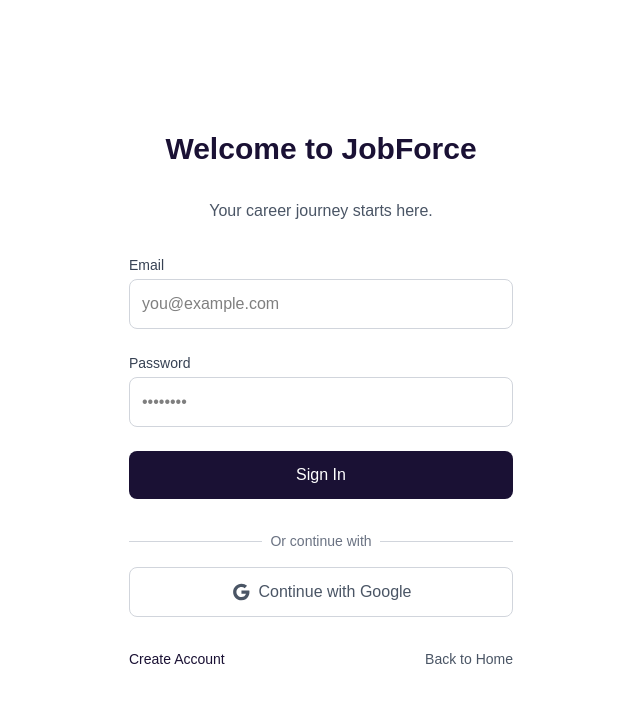
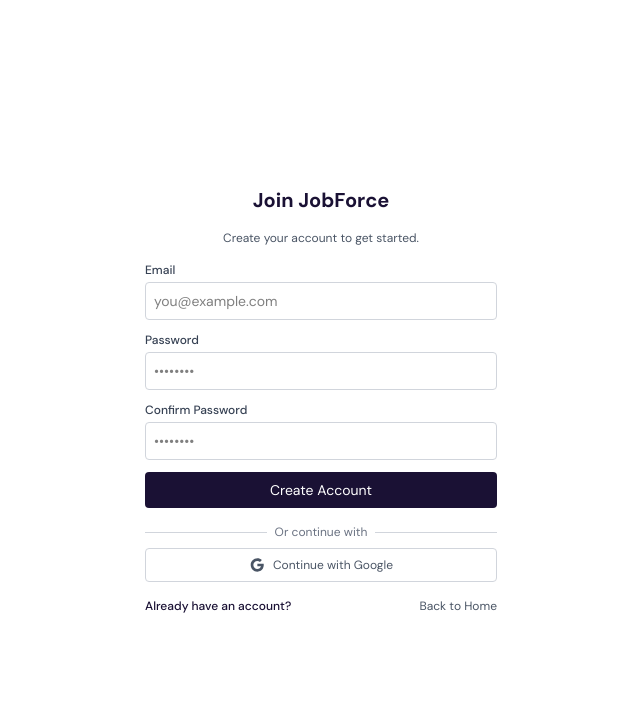
Before and after one commit to Shaamiilll/Jobsforce, a React (Vite) app in the folder frontend/: page /register in a window 1280 px wide. Shown: the top 702 px of the page, without its empty margins (319-959 px from the left). Built offline with nearby package versions, Linux system fonts and the light colour scheme; no server answers.

Commit message:
UPDATE:Completed the login and register page

```diff
--- a/frontend/package.json
+++ b/frontend/package.json
@@ -12,6 +12,7 @@
   "dependencies": {
     "@tailwindcss/vite": "^4.0.15",
     "axios": "^1.8.4",
+    "lucide-react": "^0.483.0",
     "react": "^19.0.0",
     "react-dom": "^19.0.0",
     "react-hot-toast": "^2.5.2",
--- a/frontend/src/App.tsx
+++ b/frontend/src/App.tsx
@@ -1,10 +1,10 @@
 import { BrowserRouter as Router, Routes, Route, Navigate } from 'react-router-dom';
 import { lazy, Suspense } from 'react';
-
-
+import { Toaster } from 'react-hot-toast';
 
 const Loginpage = lazy(() => import('./pages/Loginpage'));
 const RegisterPage = lazy(() => import('./pages/RegisterPage'));
+const HomePage = lazy(() => import('./pages/HomeScreen'));
 
 const App = () => (
   <Router>
@@ -15,12 +15,12 @@
 
         {/* Lazy loaded login page */}
         <Route path="/login" element={<Loginpage />} />
-        <Route path="/register" element={<Loginpage />} />
+        <Route path="/register" element={<RegisterPage />} />
+        <Route path="/home" element={<HomePage />} />
 
-        {/* Simple Home Page */}
-        <Route path="/home" element={<h1 className="text-3xl font-bold underline">Home Page</h1>} />
       </Routes>
     </Suspense>
+    <Toaster />
   </Router>
 );
 
--- a/frontend/src/index.css
+++ b/frontend/src/index.css
@@ -1,5 +1,5 @@
+@import url("https://fonts.googleapis.com/css2?family=DM+Sans:wght@400;500;700&display=swap");
 @import "tailwindcss";
-@import url("https://fonts.googleapis.com/css2?family=DM+Sans:wght@400;500;700&display=swap");
 
 * {
   font-family: "DM Sans", sans-serif;
--- /dev/null
+++ b/frontend/src/pages/HomeScreen.tsx
@@ -0,0 +1,11 @@
+
+
+const HomeScreen = () => {
+  return (
+    <div>
+      Home page
+    </div>
+  )
+}
+
+export default HomeScreen
--- a/frontend/src/pages/Loginpage.tsx
+++ b/frontend/src/pages/Loginpage.tsx
@@ -1,5 +1,5 @@
 import axios from 'axios';
-import React, { useState } from 'react';
+import { useState } from 'react';
 import toast from 'react-hot-toast';
 import { useNavigate } from 'react-router-dom';
 
@@ -10,7 +10,7 @@
     const [loading, setLoading] = useState(false);
     const HOST = import.meta.env.VITE_HOST_URL;
 
-
+    // Login Handle
     const handleLogin = async (e: React.FormEvent<HTMLFormElement>) => {
         e.preventDefault();
         setLoading(true);
@@ -19,54 +19,66 @@
             const response = await axios.post(`${HOST}/api/auth/login`, {
                 email,
                 password,
-                is_customer: true,
             });
 
-            localStorage.setItem('token', response.data.token);
-            toast.success('Login successful!');
-            navigate('/dashboard');
-        } catch (err: unknown) {
+            if (response.status == 200) {
+                localStorage.setItem('token', response.data.token);
+                toast.success('Login successful!');
+                navigate('/home');
+            } else {
+                console.log(response.data);
+                toast.error(response.data.message)
+            }
+        } catch (err) {
+            console.error('Login Error:', err);
             if (axios.isAxiosError(err)) {
-                const errorMsg = err.response?.data?.message || 'Login failed. Please check your credentials.';
-                toast.error(errorMsg);
+                if (!err.response) {
+                    toast.error('Network error. Please check your internet connection.');
+                } else {
+                    // Server responded with an error
+                    const errorMsg = err.response.data?.message || 'Login failed. Please check your credentials.';
+                    toast.error(errorMsg);
+                }
             } else {
-                toast.error('An unexpected error occurred.');
+                // Non-Axios related error (unexpected error)
+                toast.error('An unexpected error occurred. Please try again.');
             }
+        } finally {
+            setLoading(false);
         }
-    }
-
+    };
 
     return (
-        <div className="min-h-screen bg-white flex items-center justify-center px-4">
-            <div className="w-full max-w-md p-8 space-y-8 bg-white rounded-lg ">
-                <h1 className="text-3xl font-semibold text-center text-[#1a1134]">Welcome to JobForce</h1>
-                <p className="text-center text-gray-600">Your career journey starts here.</p>
+        <div className="min-h-screen bg-white flex items-center justify-center px-2">
+            <div className="w-full max-w-sm p-4 space-y-4 bg-white rounded-lg ">
+                <h1 className="text-xl font-semibold text-center text-[#1a1134]">Welcome to JobForce</h1>
+                <p className="text-center text-gray-600 text-xs">Your career journey starts here.</p>
 
-                <form className="space-y-6" onSubmit={handleLogin}>
+                <form className="space-y-3" onSubmit={handleLogin}>
                     {/* Email */}
                     <div>
-                        <label htmlFor="email" className="block text-sm font-medium text-gray-700">Email</label>
+                        <label htmlFor="email" className="block text-xs font-medium text-gray-700">Email</label>
                         <input
                             id="email"
                             type="email"
                             required
                             value={email}
                             onChange={(e) => setEmail(e.target.value)}
-                            className="w-full mt-1 p-3 border border-gray-300 rounded-lg focus:ring-[#1a1134] focus:border-[#1a1134]"
+                            className="w-full mt-1 p-2 text-sm border border-gray-300 rounded focus:ring-[#1a1134] focus:border-[#1a1134]"
                             placeholder="you@example.com"
                         />
                     </div>
 
                     {/* Password */}
                     <div>
-                        <label htmlFor="password" className="block text-sm font-medium text-gray-700">Password</label>
+                        <label htmlFor="password" className="block text-xs font-medium text-gray-700">Password</label>
                         <input
                             id="password"
                             type="password"
                             required
                             value={password}
                             onChange={(e) => setPassword(e.target.value)}
-                            className="w-full mt-1 p-3 border border-gray-300 rounded-lg focus:ring-[#1a1134] focus:border-[#1a1134]"
+                            className="w-full mt-1 p-2 text-sm border border-gray-300 rounded focus:ring-[#1a1134] focus:border-[#1a1134]"
                             placeholder="••••••••"
                         />
                     </div>
@@ -75,35 +87,34 @@
                     <button
                         type="submit"
                         disabled={loading}
-                        className={`w-full py-3 text-white rounded-lg transition ${loading ? 'bg-gray-400 cursor-not-allowed' : 'bg-[#1a1134] hover:bg-[#2a1f44]'
-                            }`}
+                        className={`w-full py-2 text-sm text-white rounded transition ${loading ? 'bg-gray-400 cursor-not-allowed' : 'bg-[#1a1134] hover:bg-[#2a1f44]'}`}
                     >
                         {loading ? 'Signing in...' : 'Sign In'}
                     </button>
                 </form>
 
                 {/* Divider */}
-                <div className="relative my-4">
+                <div className="relative my-2">
                     <div className="absolute inset-0 flex items-center">
                         <div className="w-full border-t border-gray-300"></div>
                     </div>
-                    <div className="relative flex justify-center text-sm">
+                    <div className="relative flex justify-center text-xs">
                         <span className="bg-white px-2 text-gray-500">Or continue with</span>
                     </div>
                 </div>
 
                 {/* Social Logins */}
                 <button
-                    className="w-full flex items-center justify-center py-3 text-gray-600 border border-gray-300 rounded-lg hover:bg-gray-50"
+                    className="w-full flex items-center justify-center py-2 text-xs text-gray-600 border border-gray-300 rounded hover:bg-gray-50"
                 >
-                    <svg className="w-5 h-5" viewBox="0 0 24 24" fill="currentColor">
+                    <svg className="w-4 h-4" viewBox="0 0 24 24" fill="currentColor">
                         <path d="M12.545,10.239v3.821h5.445c-0.712,2.315-2.647,3.972-5.445,3.972c-3.332,0-6.033-2.701-6.033-6.032 s2.701-6.032,6.033-6.032c1.498,0,2.866,0.549,3.921,1.453l2.814-2.814C17.503,2.988,15.139,2,12.545,2 C7.021,2,2.543,6.477,2.543,12s4.478,10,10.002,10c8.396,0,10.249-7.85,9.426-11.748L12.545,10.239z" />
                     </svg>
                     <span className="ml-2">Continue with Google</span>
                 </button>
 
                 {/* Links */}
-                <div className="flex justify-between text-sm">
+                <div className="flex justify-between text-xs">
                     <button
                         className="text-[#1a1134] font-medium hover:underline"
                         onClick={() => navigate('/register')}
--- a/frontend/src/pages/RegisterPage.tsx
+++ b/frontend/src/pages/RegisterPage.tsx
@@ -1,11 +1,151 @@
-import React from 'react'
+import axios from 'axios';
+import { useState } from 'react';
+import toast from 'react-hot-toast';
+import { useNavigate } from 'react-router-dom';
 
 const RegisterPage = () => {
-  return (
-    <div>
+    const navigate = useNavigate();
+    const [formData, setFormData] = useState({
+        email: '',
+        password: '',
+        confirmPassword: ''
+    });
+    const [loading, setLoading] = useState(false);
+    const HOST = import.meta.env.VITE_HOST_URL; // host url from env
 
-    </div>
-  )
-}
+    const handleChange = (e: React.ChangeEvent<HTMLInputElement>) => {
+        setFormData({
+            ...formData,
+            [e.target.id]: e.target.value
+        });
+    };
 
-export default RegisterPage
+    // handle the register logic
+    const handleRegister = async (e: React.FormEvent<HTMLFormElement>) => {
+        e.preventDefault();
+        // Validate passwords match
+        if (formData.password !== formData.confirmPassword) {
+            toast.error('Passwords do not match');
+            return;
+        }
+        setLoading(true);
+        try {
+            const response = await axios.post(`${HOST}/api/auth/register`, {
+                email: formData.email,
+                password: formData.password,
+            });
+            localStorage.setItem('token', response.data.token);
+            toast.success('Registration successful!');
+            navigate('/dashboard');
+        } catch (err) {
+            if (axios.isAxiosError(err)) {
+                const errorMsg = err.response?.data?.message || 'Registration failed. Please try again.';
+                toast.error(errorMsg);
+            } else {
+                toast.error('An unexpected error occurred.');
+            }
+        } finally {
+            setLoading(false);
+        }
+    };
+
+    return (
+        <div className="min-h-screen bg-white flex items-center justify-center px-2">
+            <div className="w-full max-w-sm p-4 space-y-4 bg-white rounded-lg">
+                <h1 className="text-xl font-semibold text-center text-[#1a1134]">Join JobForce</h1>
+                <p className="text-center text-gray-600 text-xs">Create your account to get started.</p>
+
+                <form className="space-y-3" onSubmit={handleRegister}>
+                    {/* Email */}
+                    <div>
+                        <label htmlFor="email" className="block text-xs font-medium text-gray-700">Email</label>
+                        <input
+                            id="email"
+                            type="email"
+                            required
+                            value={formData.email}
+                            onChange={handleChange}
+                            className="w-full mt-1 p-2 text-sm border border-gray-300 rounded focus:ring-[#1a1134] focus:border-[#1a1134]"
+                            placeholder="you@example.com"
+                        />
+                    </div>
+
+                    {/* Password */}
+                    <div>
+                        <label htmlFor="password" className="block text-xs font-medium text-gray-700">Password</label>
+                        <input
+                            id="password"
+                            type="password"
+                            required
+                            value={formData.password}
+                            onChange={handleChange}
+                            className="w-full mt-1 p-2 text-sm border border-gray-300 rounded focus:ring-[#1a1134] focus:border-[#1a1134]"
+                            placeholder="••••••••"
+                        />
+                    </div>
+
+                    {/* Confirm Password */}
+                    <div>
+                        <label htmlFor="confirmPassword" className="block text-xs font-medium text-gray-700">Confirm Password</label>
+                        <input
+                            id="confirmPassword"
+                            type="password"
+                            required
+                            value={formData.confirmPassword}
+                            onChange={handleChange}
+                            className="w-full mt-1 p-2 text-sm border border-gray-300 rounded focus:ring-[#1a1134] focus:border-[#1a1134]"
+                            placeholder="••••••••"
+                        />
+                    </div>
+
+                    {/* Submit Button */}
+                    <button
+                        type="submit"
+                        disabled={loading}
+                        className={`w-full py-2 text-sm text-white rounded transition ${loading ? 'bg-gray-400 cursor-not-allowed' : 'bg-[#1a1134] hover:bg-[#2a1f44]'}`}
+                    >
+                        {loading ? 'Creating account...' : 'Create Account'}
+                    </button>
+                </form>
+
+                {/* Divider */}
+                <div className="relative my-2">
+                    <div className="absolute inset-0 flex items-center">
+                        <div className="w-full border-t border-gray-300"></div>
+                    </div>
+                    <div className="relative flex justify-center text-xs">
+                        <span className="bg-white px-2 text-gray-500">Or continue with</span>
+                    </div>
+                </div>
+
+                {/* Social Logins */}
+                <button
+                    className="w-full flex items-center justify-center py-2 text-xs text-gray-600 border border-gray-300 rounded hover:bg-gray-50"
+                >
+                    <svg className="w-4 h-4" viewBox="0 0 24 24" fill="currentColor">
+                        <path d="M12.545,10.239v3.821h5.445c-0.712,2.315-2.647,3.972-5.445,3.972c-3.332,0-6.033-2.701-6.033-6.032 s2.701-6.032,6.033-6.032c1.498,0,2.866,0.549,3.921,1.453l2.814-2.814C17.503,2.988,15.139,2,12.545,2 C7.021,2,2.543,6.477,2.543,12s4.478,10,10.002,10c8.396,0,10.249-7.85,9.426-11.748L12.545,10.239z" />
+                    </svg>
+                    <span className="ml-2">Continue with Google</span>
+                </button>
+
+                {/* Links */}
+                <div className="flex justify-between text-xs">
+                    <button
+                        className="text-[#1a1134] font-medium hover:underline"
+                        onClick={() => navigate('/login')}
+                    >
+                        Already have an account?
+                    </button>
+                    <button
+                        className="text-gray-600 hover:underline"
+                        onClick={() => navigate('/')}
+                    >
+                        Back to Home
+                    </button>
+                </div>
+            </div>
+        </div>
+    );
+};
+
+export default RegisterPage;
```
Also changed, not shown: 2 other files (tests, documents, lock files or other folders).
